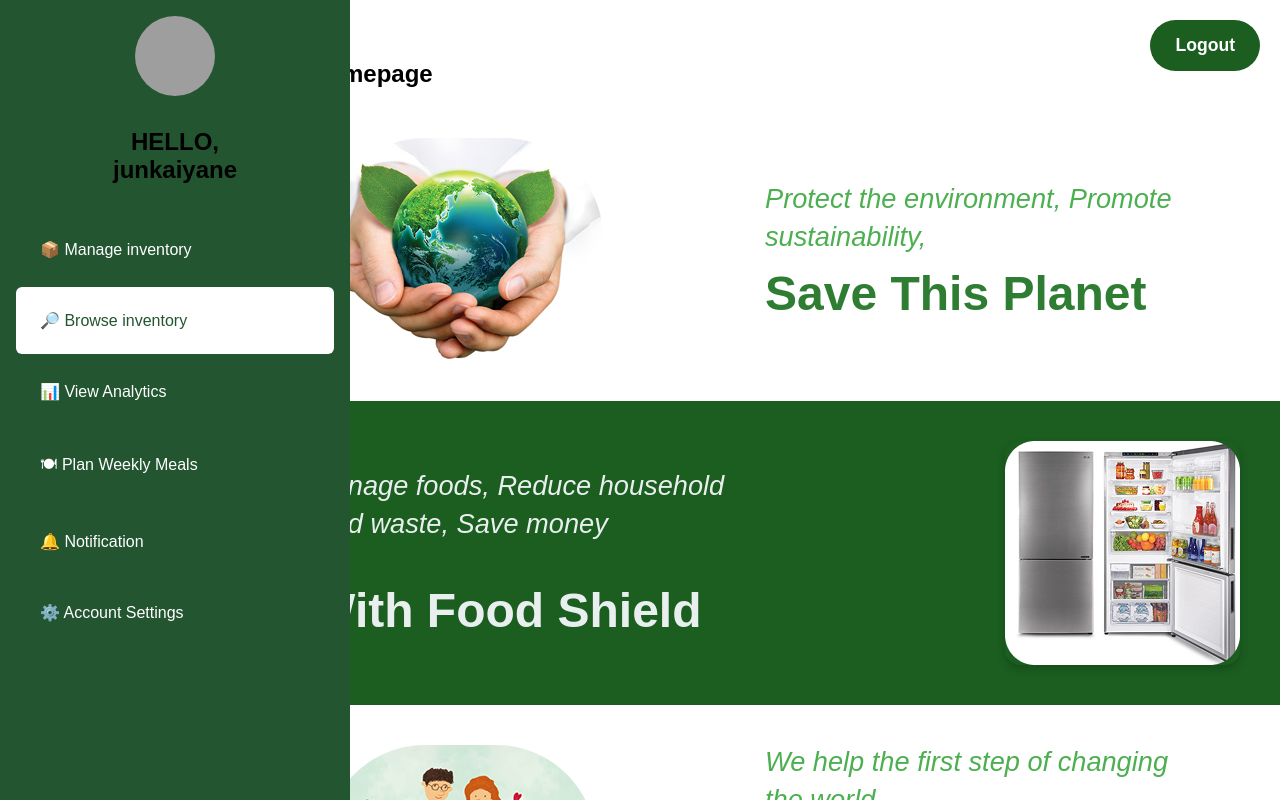
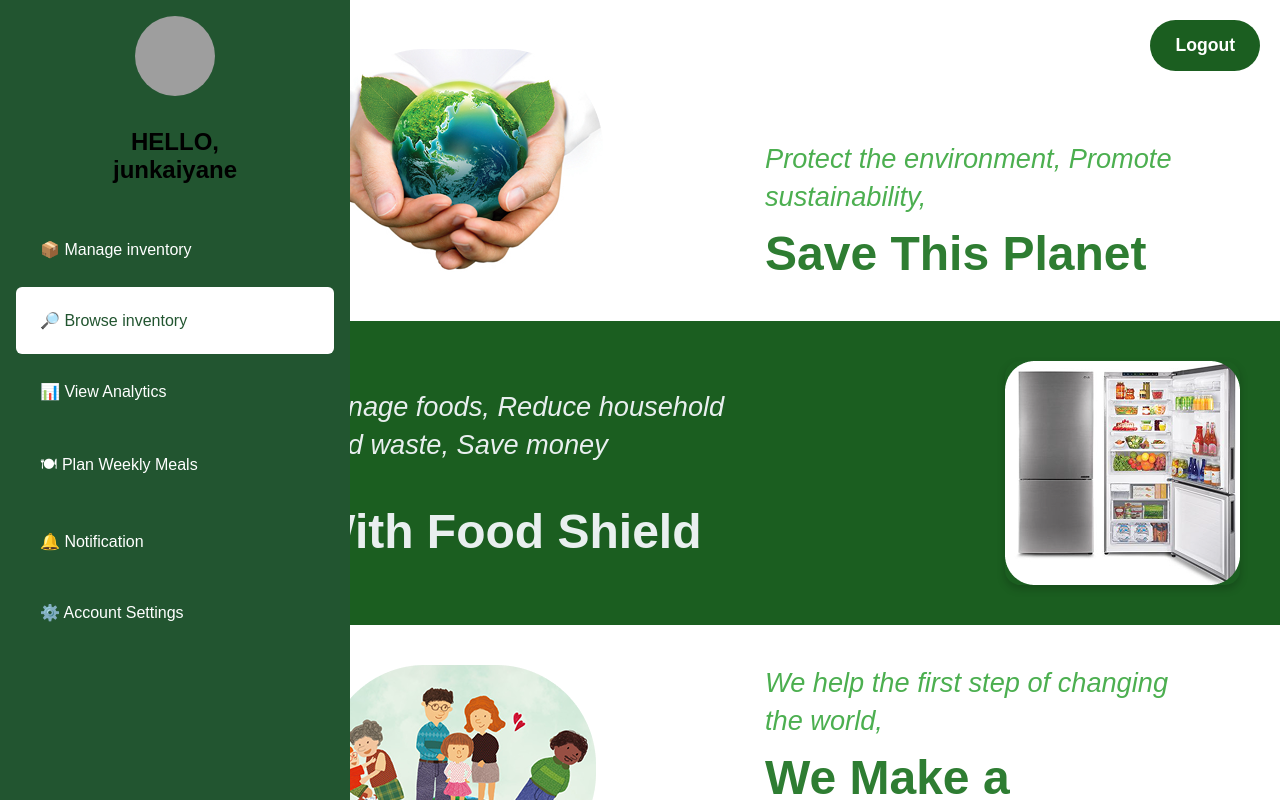
Before and after one commit to Jun20220703/bit216as, an Angular app: page /home in a window 1280 px wide. Shown: the top 800 px of the page. Built offline with nearby package versions, Linux system fonts and the light colour scheme; grey boxes are pictures that could not be loaded.

Commit message:
Update homePage.component.html

```diff
--- a/src/app/components/registerAndPrivacySettings/homePage/homePage.component.html
+++ b/src/app/components/registerAndPrivacySettings/homePage/homePage.component.html
@@ -8,7 +8,6 @@
     <section class="top-section">
     <div class="content-wrapper">
       <div class="left-content">
-        <h1 class="homepage-title">Homepage</h1>
         <div class="earth-hands">
           <img src="assets/images/image3.png" alt="Hands holding Earth with leaves" class="earth-image">
         </div>
```
